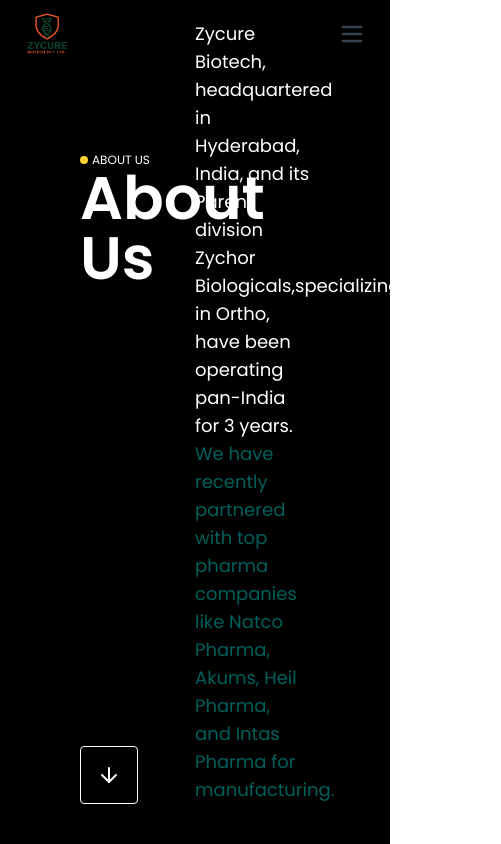
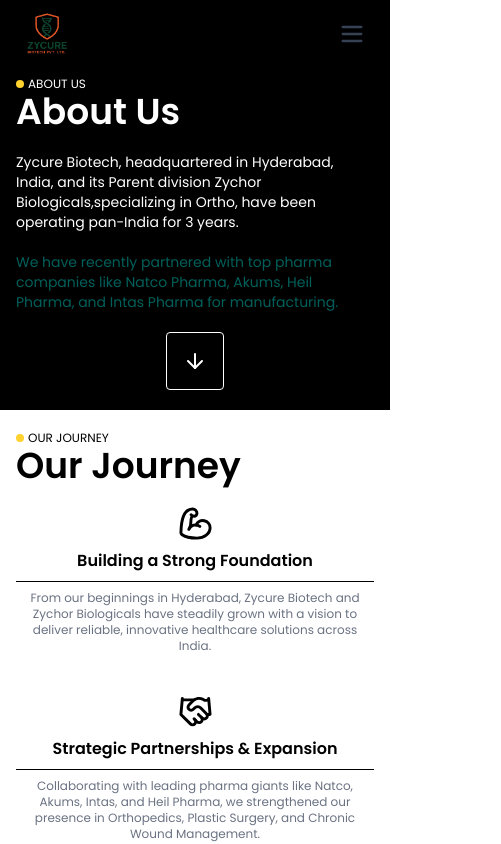
Before and after one commit to JaiBhalla03/zycure, a Next.js app: page /about in a window 390 px wide. Shown: the top 844 px of the page, 501 px wide, since content can reach past the window. Built offline with nearby package versions, Linux system fonts and the light colour scheme.

Commit message:
making the about page responsive

```diff
--- a/app/about/components/Hero.tsx
+++ b/app/about/components/Hero.tsx
@@ -4,19 +4,22 @@
 
 const Hero = () => {
     return (
-        <div className='h-screen bg-black px-20 py-10 flex justify-center items-center text-white'>
-            <div className='w-1/2 flex flex-col justify-between h-full pt-28'>
+        <div className='md:h-screen bg-black px-4 md:px-20 py-5 md:py-10 flex flex-col md:flex-row gap-5 md:gap-0 justify-center items-center text-white'>
+            <div className='w-full md:w-1/2 flex flex-col justify-between md:h-full pt-14 md:pt-28'>
                 <div>
                     <SmallHeading heading="ABOUT US"/>
-                    <h1 className='text-6xl font-semibold'>About Us</h1>
+                    <h1 className='text-4xl md:text-6xl font-semibold'>About Us</h1>
                 </div>
-                <div className='border border-solid rounded-sm p-4 w-min'>
+                <div className='hidden md:flex border border-solid rounded-sm p-4 w-min'>
                     <ArrowDown />
                 </div>
             </div>
-            <div className='text-lg w-1/2 h-full flex flex-col justify-end'>
+            <div className='text-sm md:text-lg w-full md:w-1/2 h-full flex flex-col gap-5 md:gap-0 justify-end'>
                Zycure Biotech, headquartered in Hyderabad, India, and its Parent division Zychor Biologicals,specializing in Ortho, have been operating pan-India for 3 years. <i className='text-teal-800 not-italic'>We have recently partnered with top pharma companies like Natco Pharma, Akums, Heil Pharma, and Intas Pharma for manufacturing.
                </i>
+               <div className='flex md:hidden border border-solid rounded-sm p-4 w-min m-auto'>
+                    <ArrowDown />
+                </div>
             </div>
         </div>
     );
--- a/app/about/components/LookingAhead.tsx
+++ b/app/about/components/LookingAhead.tsx
@@ -4,10 +4,13 @@
 
 const LookingAhead = () => {
     return (
-        <div className='px-20 py-10 flex flex-col items-center'>
-            <SmallHeading heading="OUR JOURNEY"/>
-            <h1 className='text-6xl font-semibold'>Looking Ahead</h1>
-            <p className='text-2xl text-center py-10'>
+        <div className='px-4 md:px-20 py-5 md:py-10 flex flex-col items-start md:items-center'>
+            <div className='flex flex-col items-start md:items-center'>
+                <SmallHeading heading="OUR JOURNEY"/>
+                <h1 className='text-4xl md:text-6xl font-semibold'>Looking Ahead</h1>
+            </div>
+
+            <p className='text-lg md:text-2xl text-center py-4 md:py-10'>
                 As we step into the future, Zycure Biotech remains dedicated to shaping the next era of healthcare innovation. Our focus is not only on addressing today’s medical challenges but also on anticipating tomorrow’s needs with foresight and determination. By combining cutting-edge research, global partnerships, and a passion for patient care, we are building a future where advanced healthcare is accessible, sustainable, and impactful.
             </p>
             <div className='flex gap-1 justify-center mx-auto items-center group'>
--- a/app/about/components/Mission.tsx
+++ b/app/about/components/Mission.tsx
@@ -8,10 +8,10 @@
 const Mission = () => {
     const missionData = missionCardData;
     return (
-        <div className='relative px-20 py-10 bg-black text-white'>
+        <div className='relative px-4 md:px-20 py-5 md:py-10 bg-black text-white'>
             <SmallHeading heading={'MISSION'}/>
-            <h1 className='text-6xl font-semibold'>Our Mission</h1>
-            <div className='flex w-full py-10'>
+            <h1 className='text-4xl md:text-6xl font-semibold'>Our Mission</h1>
+            <div className='flex flex-col md:flex-row gap-5 md:gap-0 w-full py-10'>
                 <div className='relative w-full md:w-1/2 h-64 md:h-96'>
                     <Image
                         src={'/missionImage.jpg'}
@@ -20,13 +20,13 @@
                         className='object-cover rounded-lg'
                     />
                 </div>
-                <div className='w-full md:w-1/2 text-center md:text-left px-4 flex flex-col justify-end'>
+                <div className='w-full md:w-1/2 text-left md:px-4 flex flex-col justify-end'>
                     <p className='text-sm'>
                         At Zycure Biotech, our mission is to transform healthcare by delivering innovative, reliable, and patient-centric solutions. We strive to bridge unmet medical needs in Orthopedics, Chronic Wound Management, and Critical Care through advanced research, strong collaborations, and world-class manufacturing standards. Our goal is to enhance the quality of life for patients while building a healthier future for communities across India and beyond.
                     </p>
                 </div>
             </div>
-            <div className='px-10'>
+            <div className='md:px-10'>
                 {
                     missionData.map((item, index) => (
                         <MissionCard
--- a/app/about/components/MissionCard.tsx
+++ b/app/about/components/MissionCard.tsx
@@ -10,7 +10,7 @@
 const MissionCard = ({position, num, heading, desc}: MissionCardProps) => {
     return (
         <div className={`flex ${position ? 'justify-start' : 'justify-end'}`}>
-            <div className='w-1/3'>
+            <div className='w-full md:w-1/3'>
                 <div>
                     <div className='border-b-1 pb-2 border-white flex items-center gap-2'>
                         <div className='text-xs text-yellow-300'>{num}</div>
--- a/app/about/components/OurJourney.tsx
+++ b/app/about/components/OurJourney.tsx
@@ -7,13 +7,13 @@
 
 const OurJourney = () => {
     return (
-        <div className='px-20 py-10'>
-            <div className='flex flex-col items-center'>
+        <div className='px-4 md:px-20 py-5 md:py-10'>
+            <div className='flex flex-col items-start md:items-center'>
                 <SmallHeading heading={'OUR JOURNEY'}/>
-                <h1 className='text-6xl font-semibold'>Our Journey</h1>
+                <h1 className='text-4xl md:text-6xl font-semibold'>Our Journey</h1>
             </div>
 
-            <div className="grid grid-cols-1 sm:grid-cols-2 lg:grid-cols-3 gap-8 mt-12">
+            <div className="grid grid-cols-1 sm:grid-cols-2 lg:grid-cols-3 gap-8 mt-5 md:mt-12">
                 {ourJourneyData.map((item, index) => (
                     <OurJourneyCard
                         key={index}
@@ -31,7 +31,7 @@
                     fill
                     className="object-cover rounded-sm"
                 />
-                <div className='bg-[#d3d9f7] p-4 rounded-sm absolute -top-4 -left-4 w-72 flex flex-col items-center'>
+                <div className='bg-[#d3d9f7] p-4 rounded-sm absolute top-1/2 md:-top-4 left-1/2 md:-left-4 w-[80vw] md:w-72 flex flex-col items-center transform -translate-x-1/2 md:translate-x-0 -translate-y-1/2 md:translate-y-0'>
                     <SmallHeading heading={'MISSION'}/>
                         <div className='text-center text-sm font-semibold'>
                             To transform healthcare by delivering innovative, high-quality, and patient-centric solutions in Orthopedics, Chronic Wound Management, and critical care, improving lives across India and beyond.
--- a/app/about/components/Team.tsx
+++ b/app/about/components/Team.tsx
@@ -6,10 +6,11 @@
 
 const Team = () => {
     return (
-        <div className='px-10 md:px-20 py-10 flex flex-col items-center gap-10'>
-            <SmallHeading heading="MEET THE TEAM" />
-            <h1 className='text-4xl md:text-6xl font-semibold text-center'>Our Team</h1>
-
+        <div className='px-4 md:px-20 py-5 md:py-10 flex flex-col items-start md:items-center gap-5 md:gap-10'>
+            <div className='flex flex-col items-start md:items-center'>
+                <SmallHeading heading="MEET THE TEAM" />
+                <h1 className='text-4xl md:text-6xl font-semibold text-center'>Our Team</h1>
+            </div>
             <div className='flex flex-col gap-10 w-full'>
                 {TeamCardData.map((item, index) => (
                     <TeamCard
--- a/package.json
+++ b/package.json
@@ -11,6 +11,7 @@
   "dependencies": {
     "@emailjs/browser": "^4.4.1",
     "formidable": "^3.5.4",
+    "framer-motion": "^12.23.12",
     "lucide-react": "^0.542.0",
     "next": "15.4.6",
     "nodemailer": "^7.0.6",
```
Also changed, not shown: 1 other file (tests, documents, lock files or other folders).
